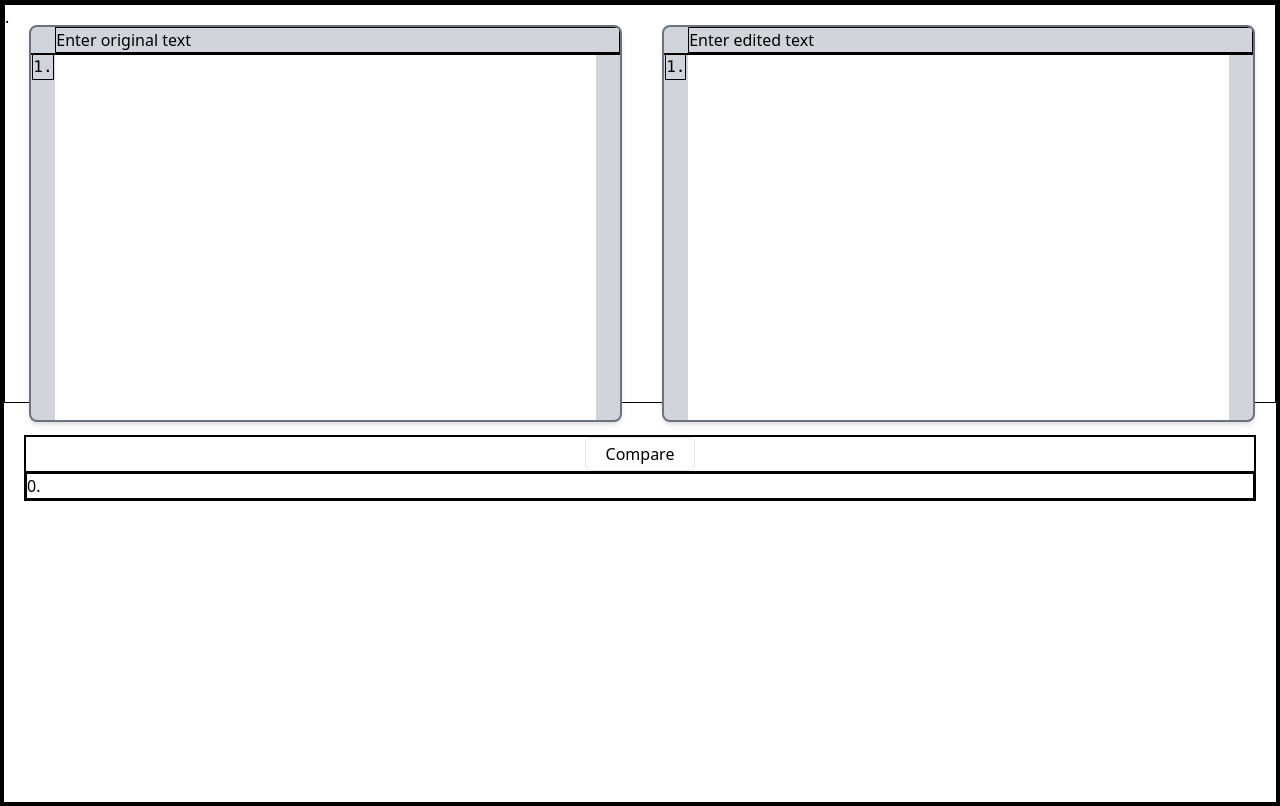
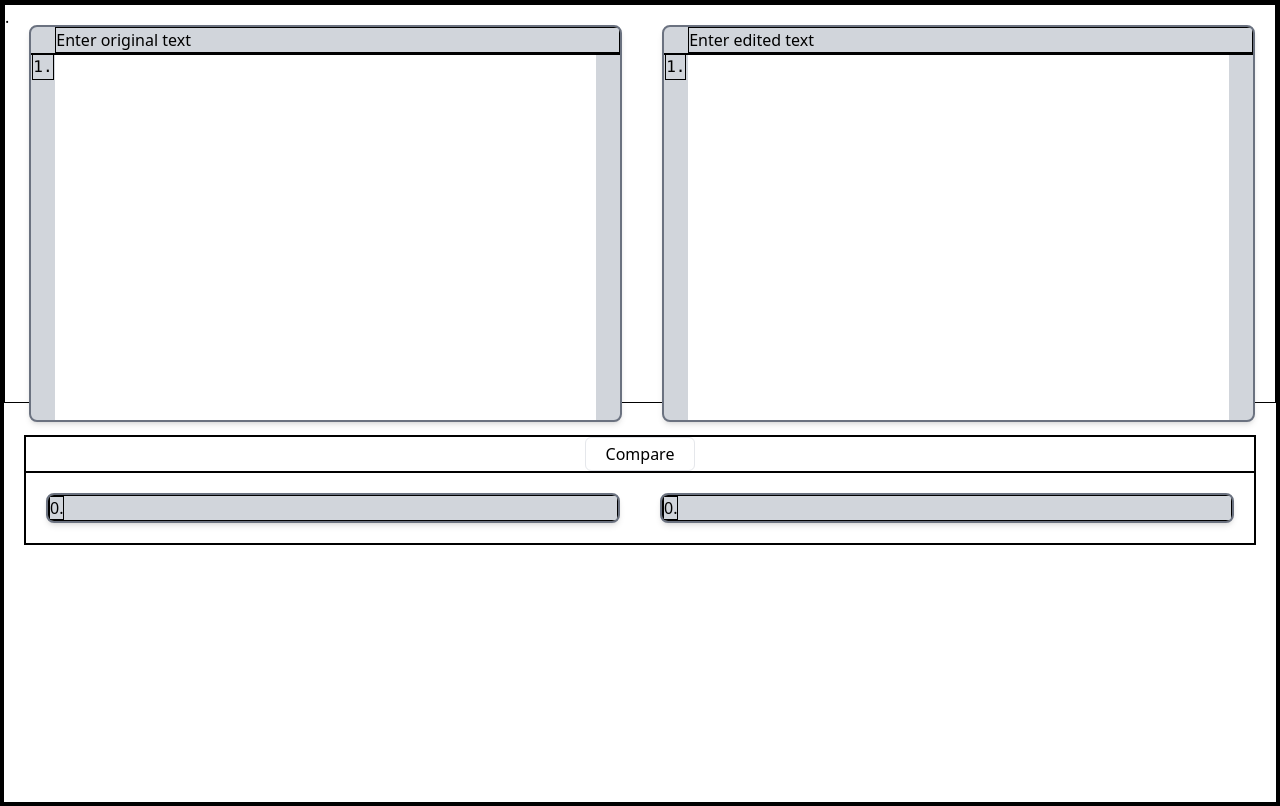
Before and after one commit to ottakist/diffChecker, a React (Vite) app: page / in a window 1280 px wide. Both pictures are taken after a click on the button "Compare". Built offline with nearby package versions, Linux system fonts and the light colour scheme.

Commit message:
output done

```diff
--- a/src/Diff.tsx
+++ b/src/Diff.tsx
@@ -10,42 +10,56 @@ const Diff: React.FC<DiffProps> = ({ leftText, rightText,numberRows }) => {
   const [leftLines, setLeftLines] = useState<string[]>([]);
   const [rightLines, setRightLines] = useState<string[]>([]);
 
-  const diff = (lines1: string[], lines2: string[]): JSX.Element[] => {
+  const diff = (
+    lines1: string[],
+    lines2: string[]
+  ): [JSX.Element[], JSX.Element[]] => {
     let i = 0;
     const res: JSX.Element[] = [];
+    const res2: JSX.Element[] = [];
     while (i < lines1.length || i < lines2.length) {
       const line1 = lines1[i] || '';
       const line2 = lines2[i] || '';
       if (lines1.length > i && lines2.length > i) {
         if (line1 !== line2) {
           res.push(
-            <span key={i} style={{ backgroundColor: 'red' }}>
-             {i}. {`${line1}\n`}
+            <span key={i} className='bg-red-300'>
+              <span className=' select-none'>{i}.</span> {`${line1}\n`}
+            </span>
+          );
+          res2.push(
+            <span key={i} className='bg-green-300'>
+              <span className=' select-none'>{i}.</span> {`${line2}\n`}
             </span>
           );
         } else {
           res.push(
             <span key={i}>
-              {i}. {`${line1}\n`}
+              <span className=' select-none'>{i}.</span> {`${line1}\n`}
+            </span>
+          );
+          res2.push(
+            <span key={i}>
+              <span className=' select-none'>{i}.</span> {`${line2}\n`}
             </span>
           );
         }
       } else if (lines1.length > i) {
         res.push(
-          <span key={i} style={{ backgroundColor: 'red' }}>
-            {i}. {`${line1}\n`}
+          <span key={i} className=' bg-green-300'>
+            <span className=' select-none'>{i}.</span> {`${line1}\n`}
           </span>
         );
       } else {
-        res.push(
-          <span key={i} style={{ backgroundColor: 'green' }}>
-            {i}. {`${line2}\n`}
+        res2.push(
+          <span key={i} className='bg-green-300'>
+            <span className=' select-none'>{i}.</span> {`${line2}\n`}
           </span>
         );
       }
       i++;
     }
-    return res;
+    return [res, res2];
   };
 
   const handleCompare = () => {
@@ -58,9 +72,21 @@ const Diff: React.FC<DiffProps> = ({ leftText, rightText,numberRows }) => {
   return (
     <div className='flex flex-col mx-5'>
       <div className='text-center'>
-        <button className='bg-white border-solid border-[1.8px] border-gray-200 rounded-md px-5 py-1 hover:bg-gray-200' onClick={handleCompare}>Compare</button>
+        <button
+          className='bg-white border-solid border-[1.8px] border-gray-200 rounded-md px-5 py-1 hover:bg-gray-200'
+          onClick={handleCompare}
+        >
+          Compare
+        </button>
       </div>
-      <div className='flex flex-col text-left'>{(diff(leftLines, rightLines))}</div>
+      <div className='flex flex-row '>
+        <div className='w-1/2 h-full mx-5 my-5 border-solid border-2 bg-gray-300 border-gray-500 shadow-md rounded-lg overflow-hidden flex flex-col text-left'>
+          {diff(leftLines, rightLines)[0]}
+        </div>
+        <div className='w-1/2 h-1/4 mx-5 my-5 border-solid border-2 bg-gray-300 border-gray-500 shadow-md rounded-lg overflow-hidden flex flex-col text-left'>
+          {diff(leftLines, rightLines)[1]}
+        </div>
+      </div>
     </div>
   );
 };
```
